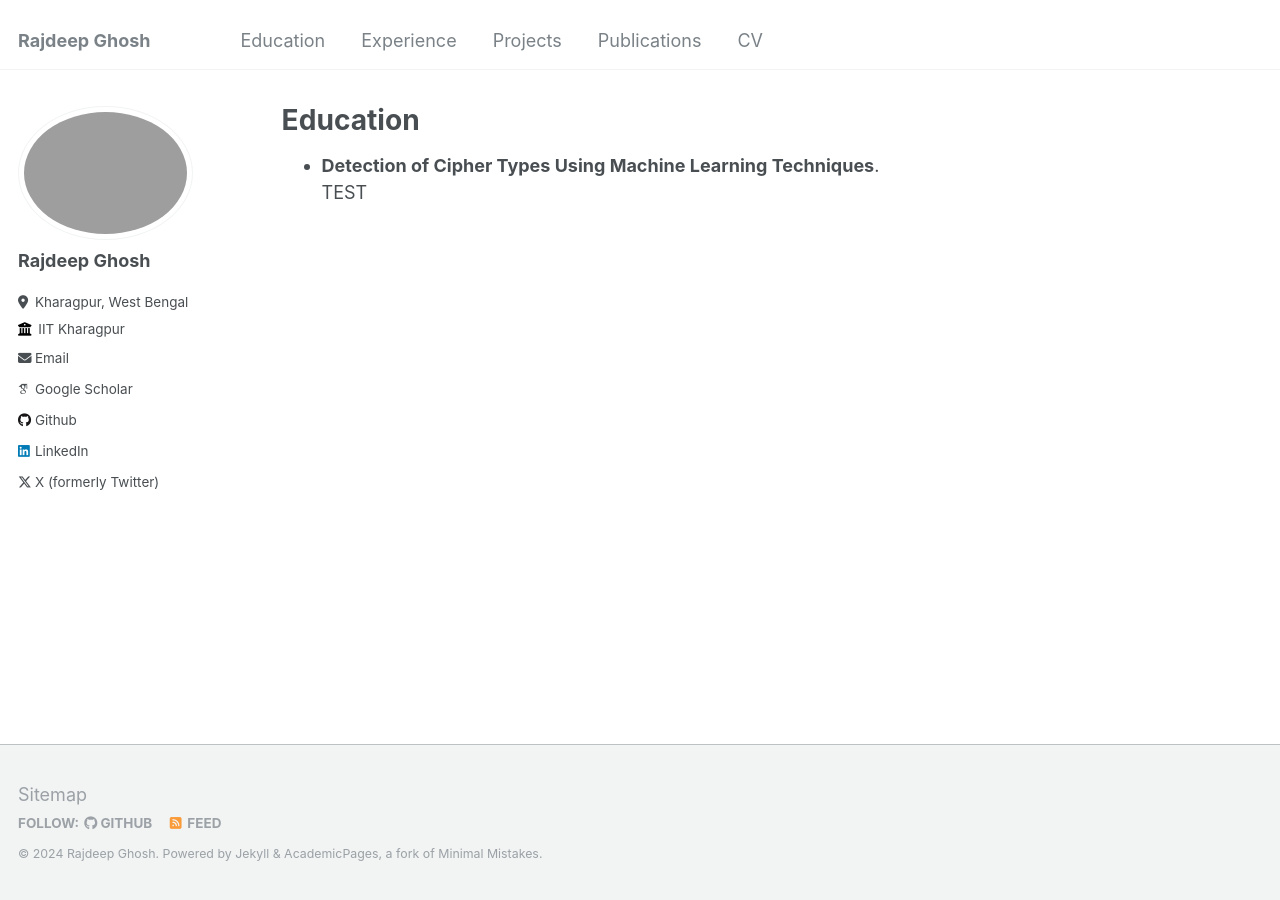
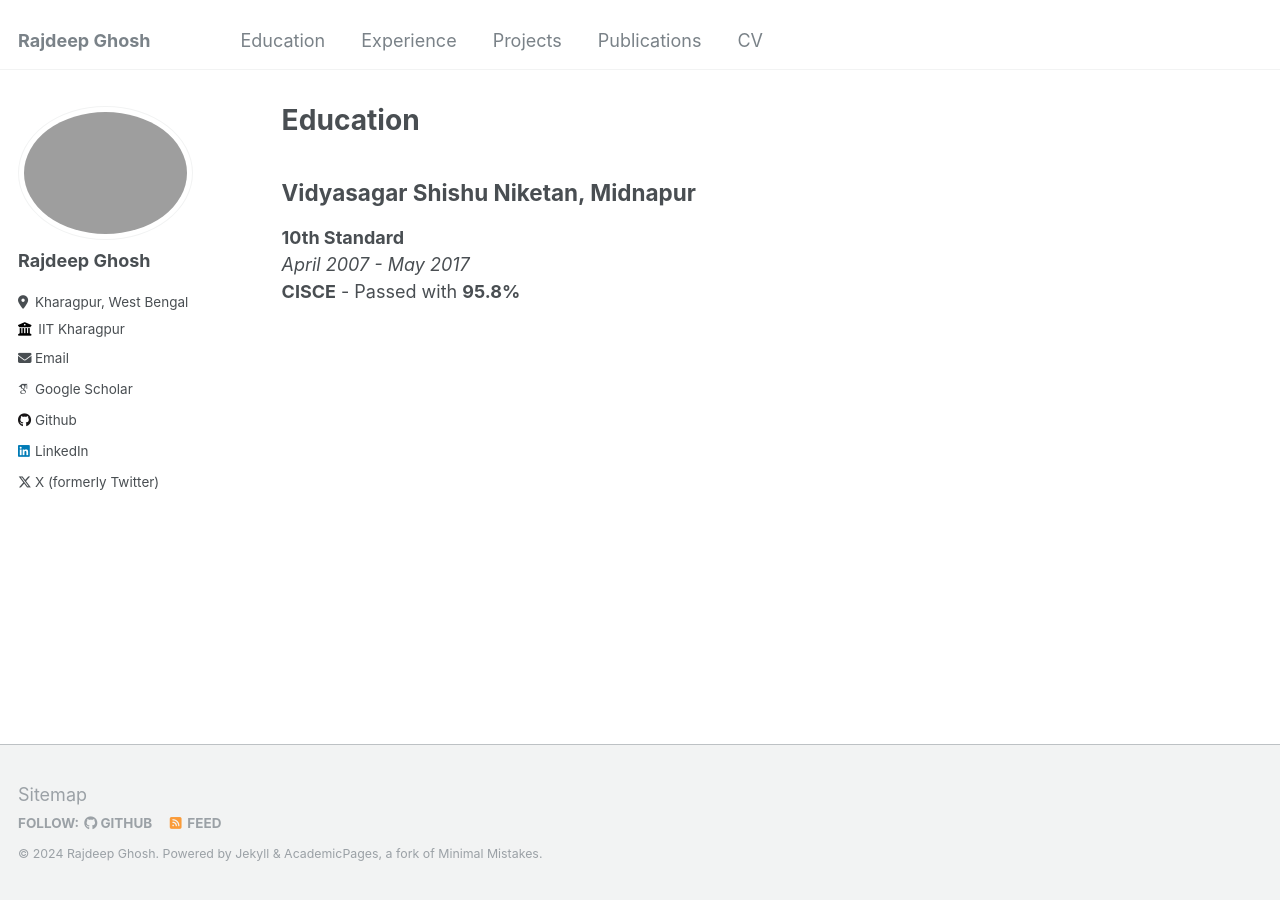
Before and after one commit to Rajdeep-G/Rajdeep-G.github.io, a Jekyll site: the page built from _pages/education.md, in a window 1280 px wide. Built offline with Jekyll 4.4.1, drawn with Linux system fonts in a browser that asks for light colours; some web fonts are replaced.

Commit message:
Update education.md

```diff
--- a/_pages/education.md
+++ b/_pages/education.md
@@ -4,5 +4,8 @@ title: "Education"
 permalink: /education/
 ---
 
-- **Detection of Cipher Types Using Machine Learning Techniques**.
-TEST
+## Vidyasagar Shishu Niketan, Midnapur
+
+**10th Standard**
+*April 2007 - May 2017*
+**CISCE** - Passed with **95.8%**
```
